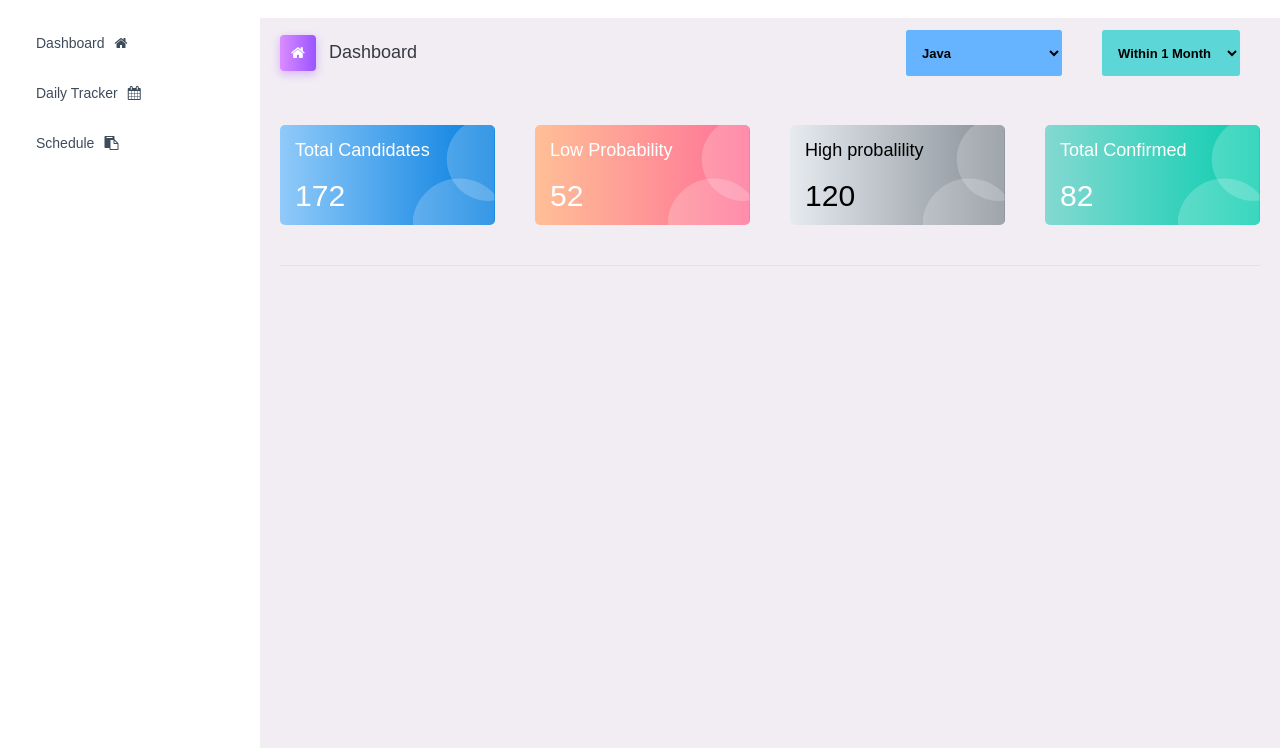
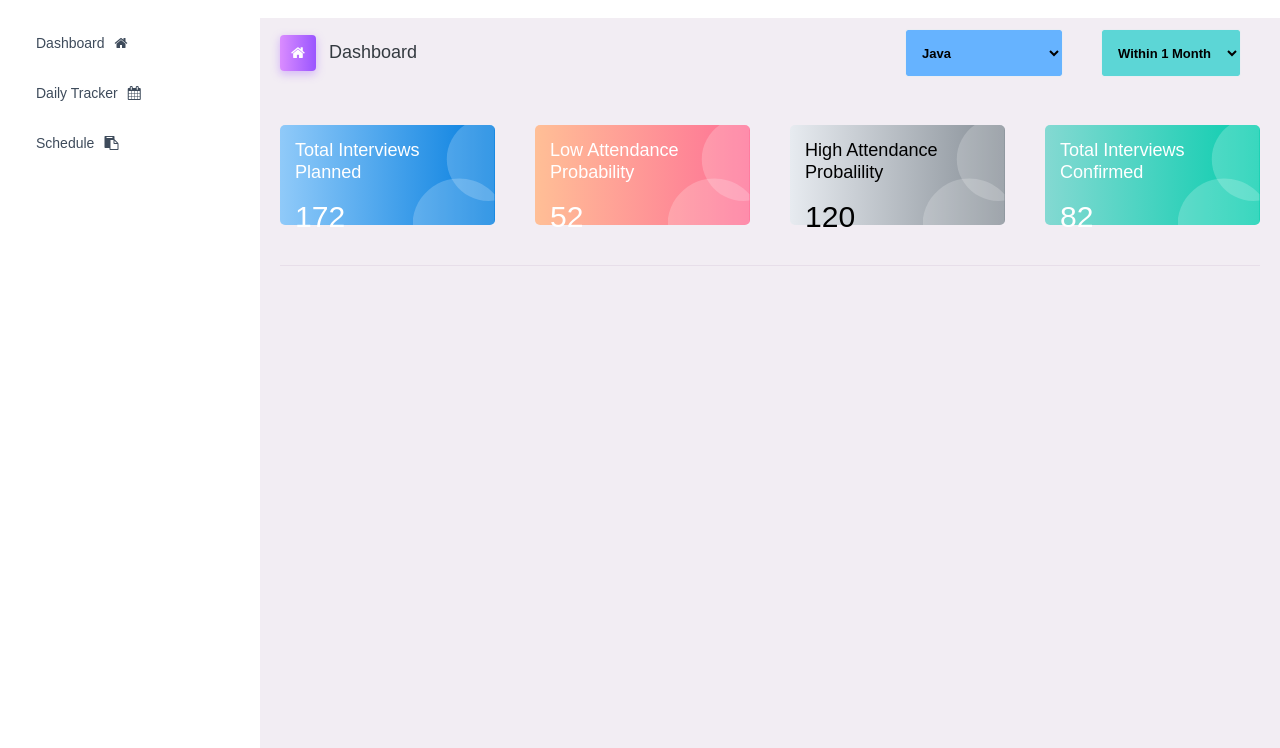
Before and after one commit to SGRGit/interviewAttendancePred, a Flask app: page / in a window 1280 px wide. Shown: the part 70-818 px from the top of the page. Run offline with Flask 2, Linux system fonts and the light colour scheme; parts of the project's set-up code (start-up, migrations or seed data) failed here and were passed over; some libraries are stand-ins or nearby versions; some web fonts are replaced.

Commit message:
Update home.html

```diff
--- a/templates/home.html
+++ b/templates/home.html
@@ -171,7 +171,7 @@
                       <div class="card bg-gradient-info card-img-holder text-white" style="max-height: 100px;">
                         <div class="card-body" style="padding: 15px">
                           <img src="../static/images/circle.svg" class="card-img-absolute" alt="circle-image" />
-                          <h4 class="font-weight-normal mb-3">Total Candidates
+                          <h4 class="font-weight-normal mb-3">Total Interviews Planned
                           </h4>
                           <h2 class="mb-5" id="total">0</h2>
                           <!-- <h6 class="card-text">Increased by 60%</h6> -->
@@ -182,7 +182,7 @@
                       <div class="card bg-gradient-danger card-img-holder text-white" style="max-height: 100px;">
                         <div class="card-body" style="padding: 15px">
                           <img src="../static/images/circle.svg" class="card-img-absolute" alt="circle-image" />
-                          <h4 class="font-weight-normal mb-3">Low Probability
+                          <h4 class="font-weight-normal mb-3">Low Attendance Probability
                           </h4>
                           <h2 class="mb-5" id="totalNoShow">0</h2>
                         </div>
@@ -193,7 +193,7 @@
                       <div class="card bg-gradient-secondary card-img-holder text-white" style="max-height: 100px;">
                         <div class="card-body" style="padding: 15px; color: black; font-weight: bold;">
                           <img src="../static/images/circle.svg" class="card-img-absolute" alt="circle-image" />
-                          <h4 class="font-weight-normal mb-3">High probalility
+                          <h4 class="font-weight-normal mb-3">High Attendance Probalility
                           </h4>
                           <h2 class="mb-5" id="highProbable">0</h2>
                         </div>
@@ -203,7 +203,7 @@
                       <div class="card bg-gradient-success card-img-holder text-white" style="max-height: 100px;">
                         <div class="card-body" style="padding: 15px">
                           <img src="../static/images/circle.svg" class="card-img-absolute" alt="circle-image" />
-                          <h4 class="font-weight-normal mb-3">Total Confirmed
+                          <h4 class="font-weight-normal mb-3">Total Interviews Confirmed
                           </h4>
                           <h2 class="mb-5" id="confirm">0</h2>
                         </div>
```
